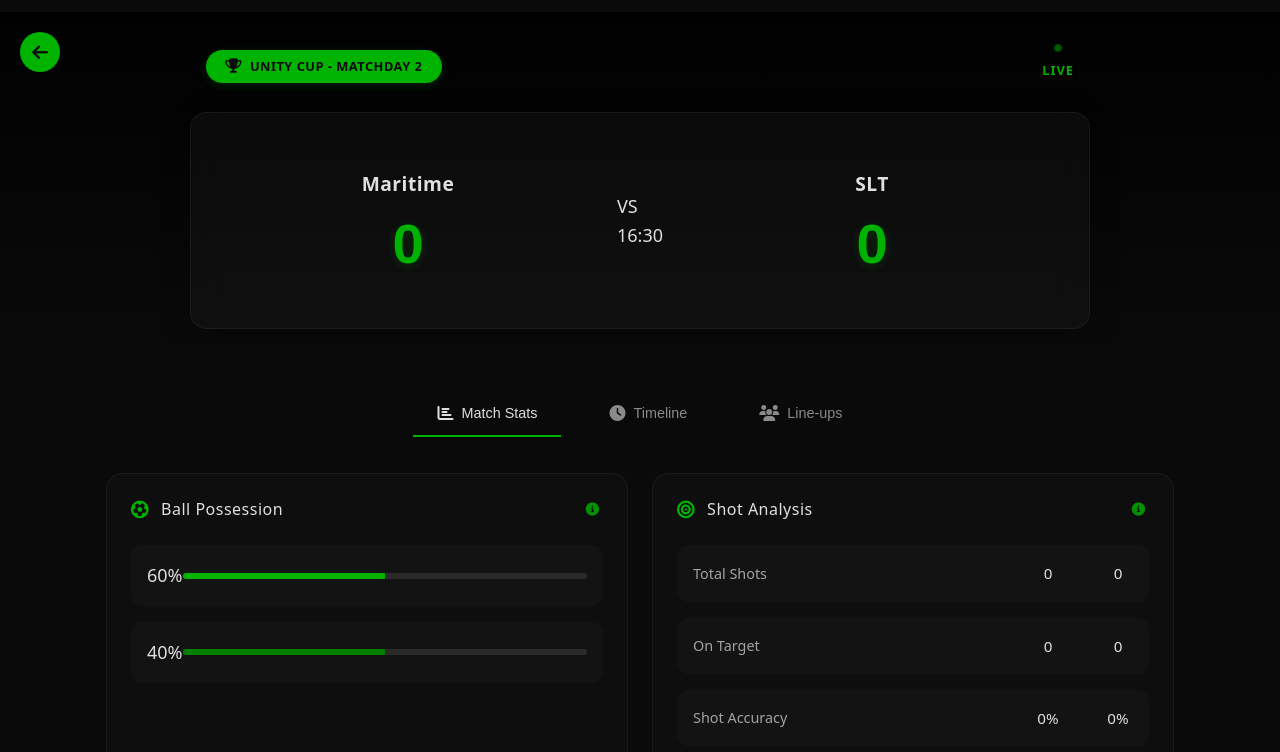
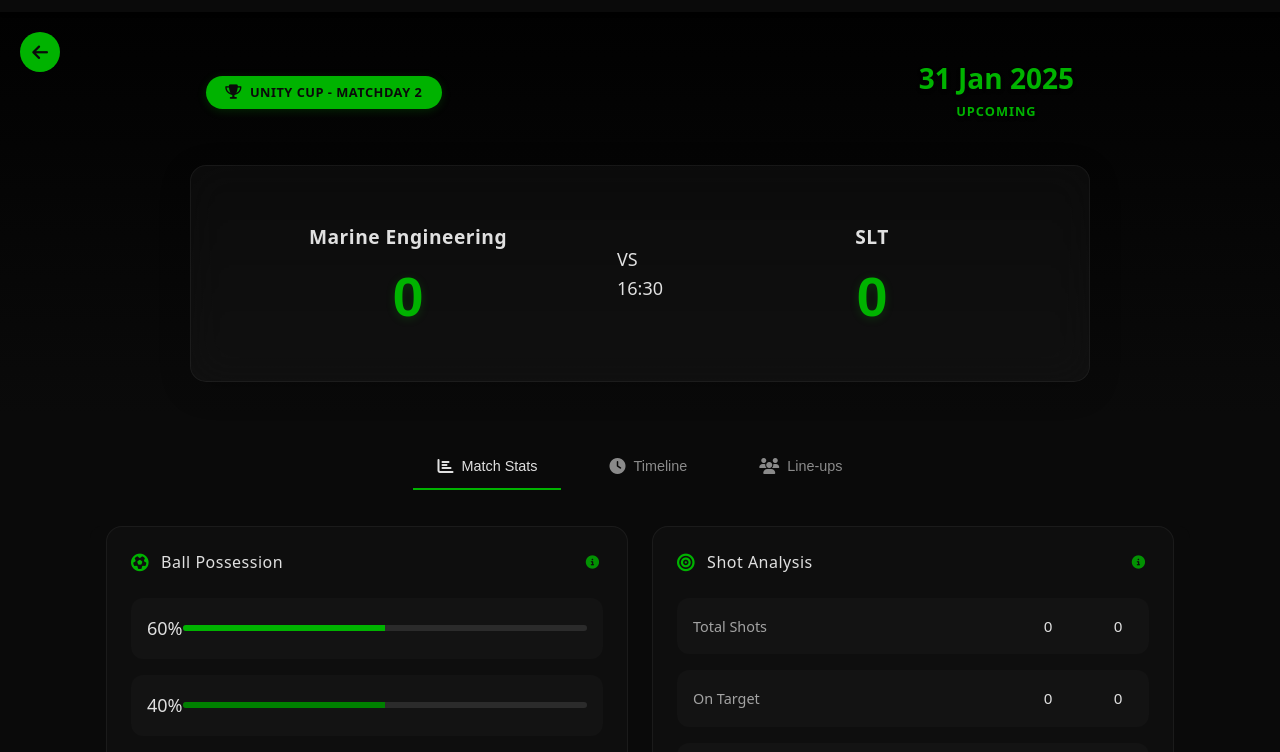
Before and after one commit to Dukeazeta/FSM_beta, a plain HTML site: page football/stats.html in a window 1280 px wide. Shown: the part 48-800 px from the top of the page. Drawn offline with Linux system fonts and the light colour scheme; a web font is replaced by a local one.

Commit message:
modified:   football/stats.html

```diff
--- a/football/stats.html
+++ b/football/stats.html
@@ -48,15 +48,15 @@
                     <i class="fas fa-trophy"></i>
                     <span>Unity Cup - Matchday 2</span>
                 </div>
-                <div class="match-status">
-                    <span class="status-dot"></span>
-                    Live
+                <div class="match-time">
+                    <span class="time">31 Jan 2025</span>
+                    <div class="match-status">Upcoming</div>
                 </div>
             </div>
 
             <div class="match-teams-display">
                 <div class="team-block team-a">
-                    <div class="team-name">Maritime</div>
+                    <div class="team-name">Marine Engineering</div>
                     <div class="score">0</div>
                 </div>
                 <div class="match-time-divider">
```
